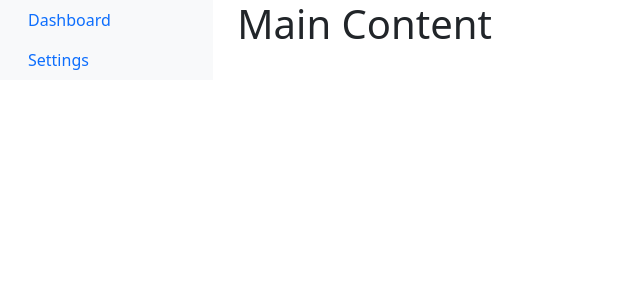
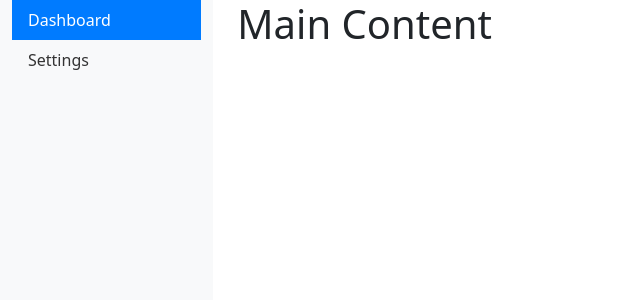
Before and after one commit to Fuji-vanilli/wallet-manager, an Angular app in the folder wallet-manager-front/: page / in a window 1280 px wide. Shown: the top 300 px of the page, without its empty margins (0-640 px from the left). Built offline with nearby package versions, Linux system fonts and the light colour scheme.

Commit message:
update front

```diff
--- a/wallet-manager-front/src/app/sidebar/sidebar.component.scss
+++ b/wallet-manager-front/src/app/sidebar/sidebar.component.scss
@@ -0,0 +1,13 @@
+#sidebar {
+    min-height: 100vh; /* Hauteur de la sidebar pour remplir tout l'écran */
+  }
+
+  .sidebar .nav-link {
+    font-weight: 500;
+    color: #333;
+  }
+
+  .sidebar .nav-link.active {
+    background-color: #007bff;
+    color: white;
+  }
--- a/wallet-manager-front/src/styles.scss
+++ b/wallet-manager-front/src/styles.scss
@@ -2,3 +2,37 @@
 
 /* Importing Bootstrap SCSS file. */
 @import 'bootstrap/scss/bootstrap';
+
+:root {
+    --primary-100:#00C16A;
+    --primary-200:#00DC82;
+    --primary-300:#75EDAE;
+    --primary-100-opacity: rgba(#2E8B57, 0.5);
+    --primary-100-gradient: radial-gradient(circle at -1% 57.5%, rgb(19, 170, 82) 0%, rgb(0, 102, 43) 90%);
+    --accent-100:#8FBC8F;
+    --accent-200:#345e37;
+    --text-100:#FFFFFF;
+    --text-200:#94A3B8;
+    --text-300: #b3b3b3;
+    --bg-100:#0F172A;
+    --bg-300:#1E293B;
+    --bg-200:#334155;
+    --bg-400: radial-gradient(circle at 24.1% 68.8%, rgb(50, 50, 50) 0%, rgb(0, 0, 0) 99.4%);
+    --delete-100:#FF3D3D;
+    --special-100: #2196F3;
+    --special-200: #6A00FF;
+    --special-300: rgb(175 82 222);
+
+    --green-50: #EFFDF5;
+    --green-100: #D9FBE8;
+    --green-200: #B3F5D1;
+    --green-300: #75EDAE;
+    --green-400: #00DC82;
+    --green-500: #00C16A;
+    --green-600: #00A155;
+    --green-700: #007F45;
+    --green-800: #016538;
+    --green-900: #0A5331;
+    --green-950: #052e16;
+
+  }
```
